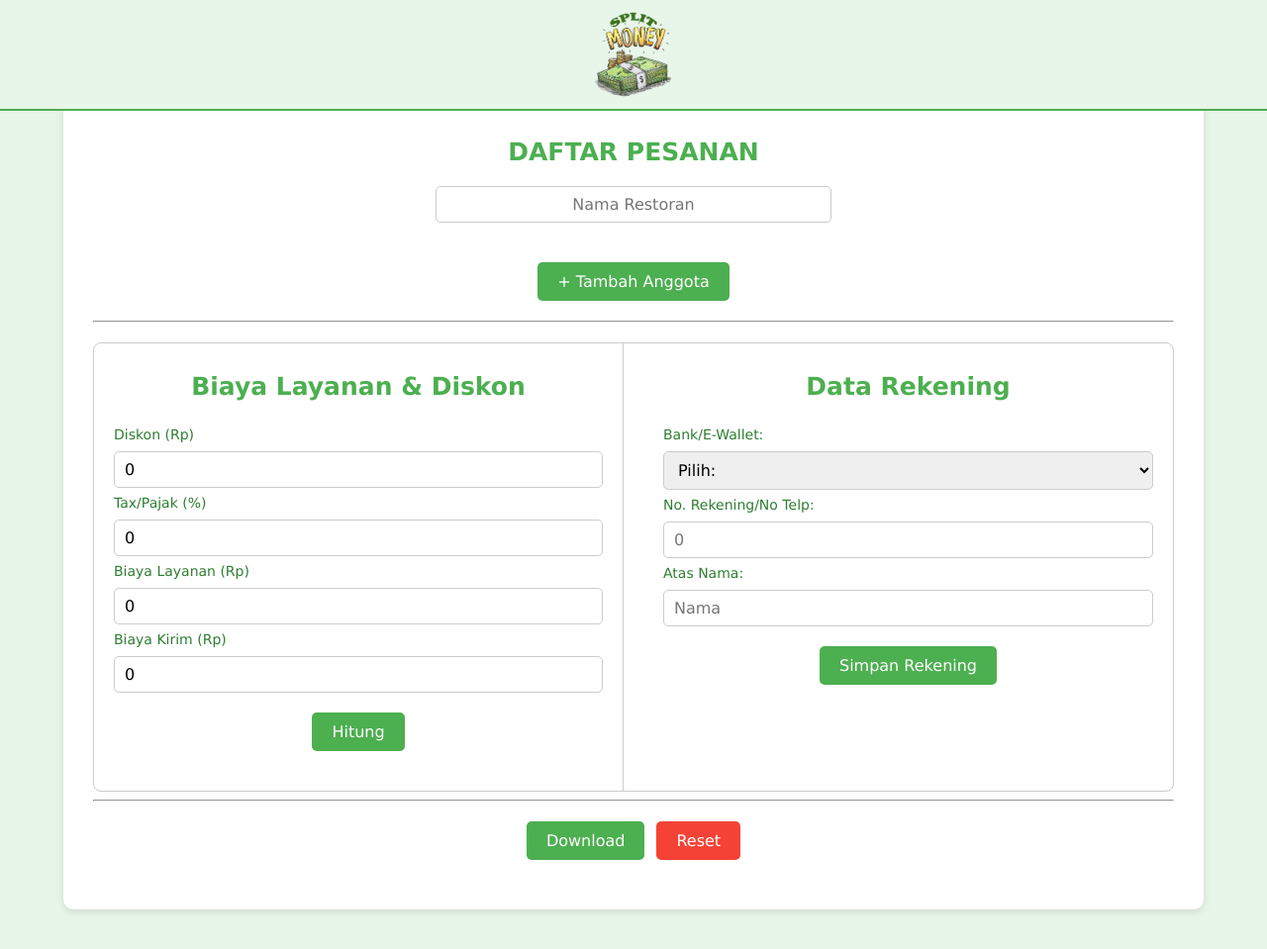
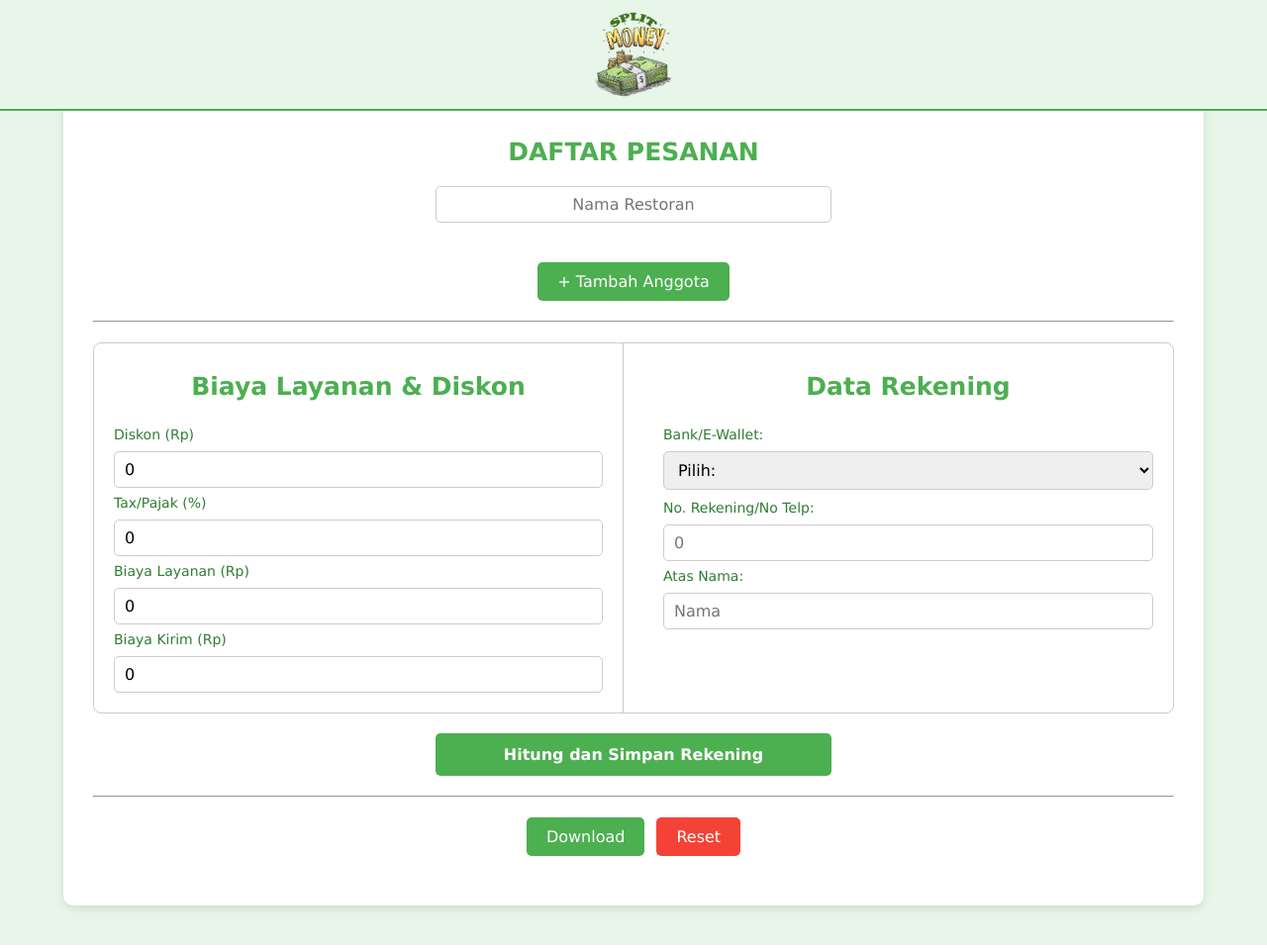
Before and after one commit to uLuum/Split-Bill, a PHP site: page / in a window 1280 px wide. Shown: the whole page at 99% size. Run offline with PHP 8.4, Linux system fonts and the light colour scheme.

Commit message:
Update index.php
update rekening

```diff
--- a/public_frontend_php/index.php
+++ b/public_frontend_php/index.php
@@ -53,9 +53,6 @@
             <input id="shipping" type="number" min="0" value="0">
           </div>
         </div>
-        <div class="button-group">
-          <button id="calculate" type="button">Hitung</button>
-        </div>
       </div>
 
       <!-- Kanan: Rekening -->
@@ -70,19 +67,28 @@
             <option value="Mandiri">Mandiri</option>
             <option value="BRI">BRI</option>
             <option value="GoPay">GoPay</option>
-            <option value="OVO">OVO</option>
+            <option value="Dana">DANA</option>
             <option value="ShopeePay">ShopeePay</option>
-            <option value="Dana">Dana</option>
+            <option value="Ovo">OVO</option>
+            <option value="Lainnya">Bank Lainnya</option>
           </select>
-          <label>No. Rekening/No Telp:</label>
+          <div id="customBankContainer" style="display: none; margin-top: 8px;">
+              <label>Nama Bank:</label>
+              <input id="customBankName" placeholder="Masukkan nama Bank:">
+          </div>
+          <label style="margin-top: 8px;">No. Rekening/No Telp:</label>
           <input id="accountNumber" placeholder="0">
           <label>Atas Nama:</label>
           <input id="accountName" placeholder="Nama">
         </div>
-        <div class="button-group">
-          <button id="saveAccount" type="button">Simpan Rekening</button>
-        </div>
       </div>
+    </div>
+
+    <!-- Tombol hitung -->
+    <div class="button-group" style="text-align: center; margin-top: 20px;">
+      <button id="calculate" type="button" style="width: 100%; max-width: 400px; padding: 12px; font-weight: bold;">
+        Hitung dan Simpan Rekening
+      </button>
     </div>
 
     <!-- Hasil -->
```
